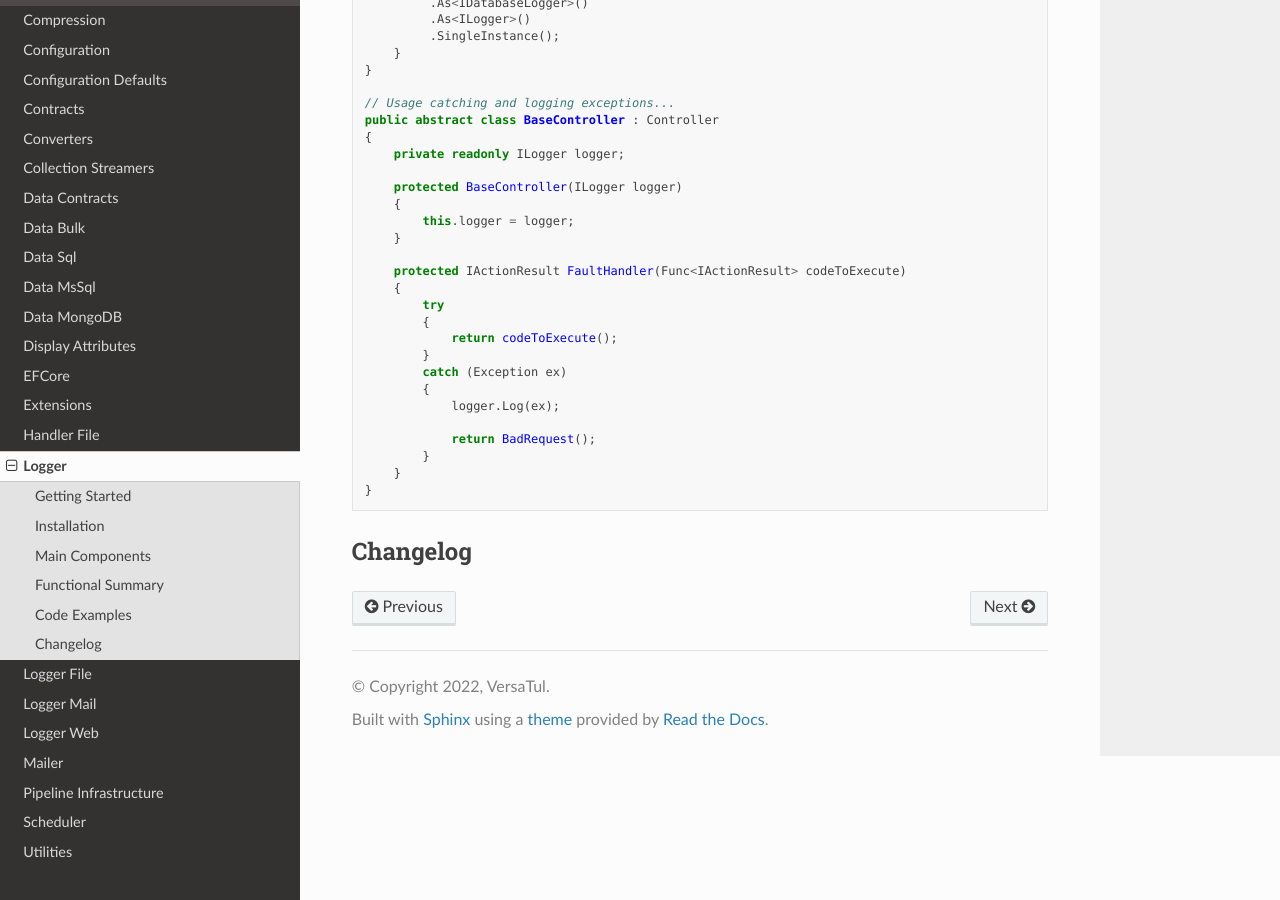
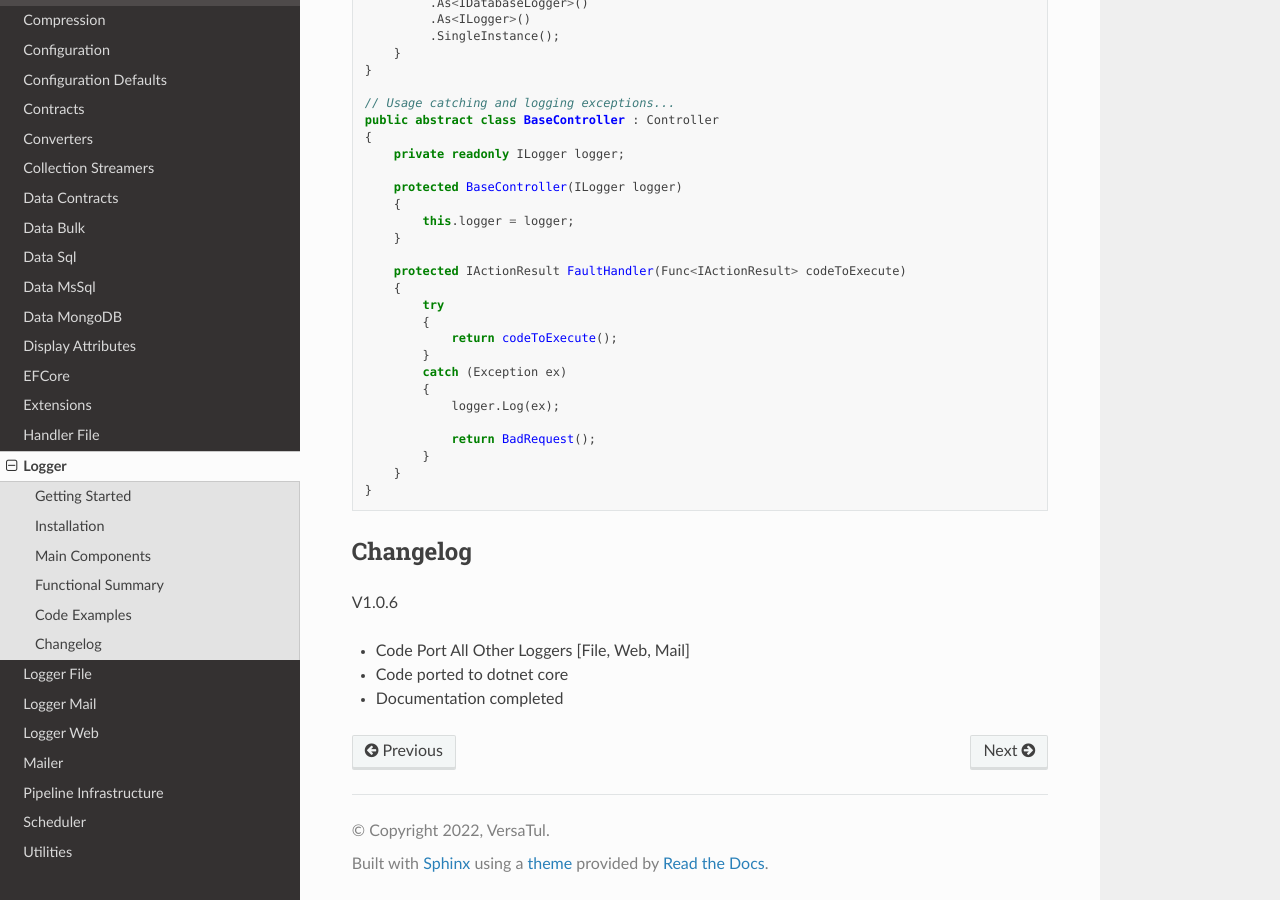
Before and after one commit to BjornWilliams/DocsVersaTul, a Sphinx documentation site: the page built from docs/source/logger.rst, in a window 1280 px wide and 900 px high, scrolled down 1755 px. Built offline with Sphinx 7.4.7 and the Read the Docs theme 2.0.0, drawn with Linux system fonts in a browser that asks for light colours.

Commit message:
Update logger.rst

```diff
--- a/docs/source/logger.rst
+++ b/docs/source/logger.rst
@@ -116,3 +116,9 @@ Code Examples
 
 Changelog
 -------------
+
+V1.0.6
+
+* Code Port All Other Loggers [File, Web, Mail]
+* Code ported to dotnet core
+* Documentation completed
```
